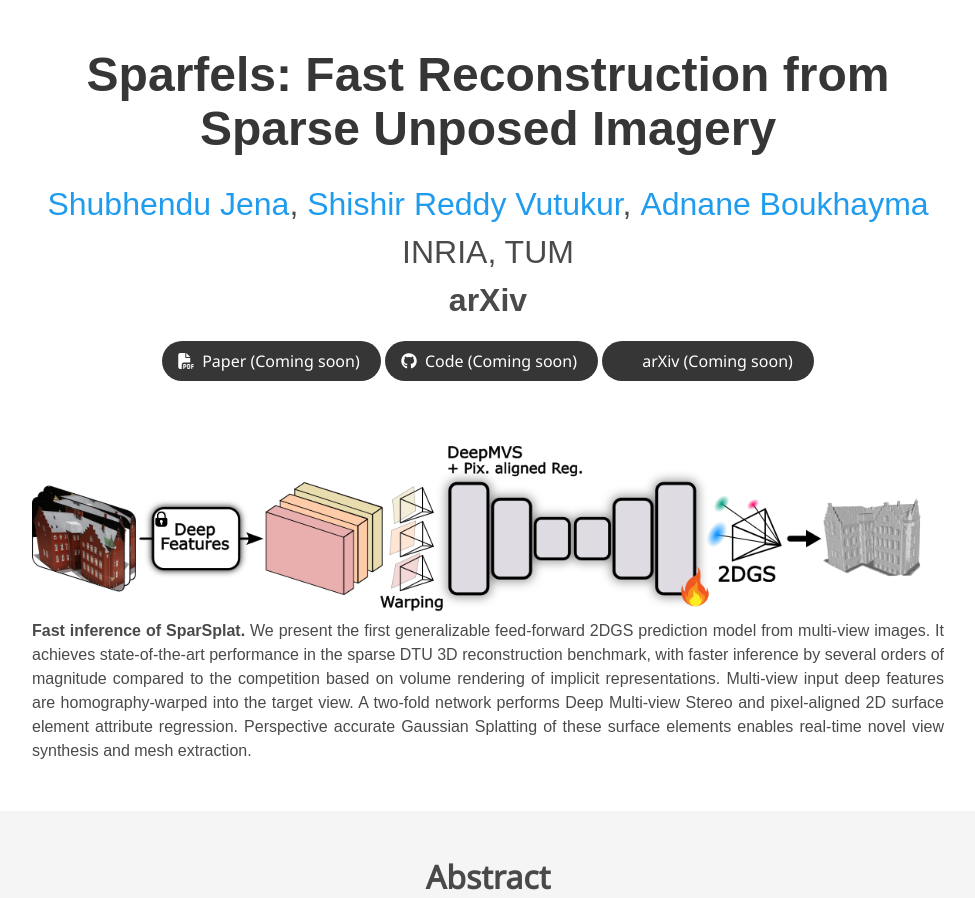
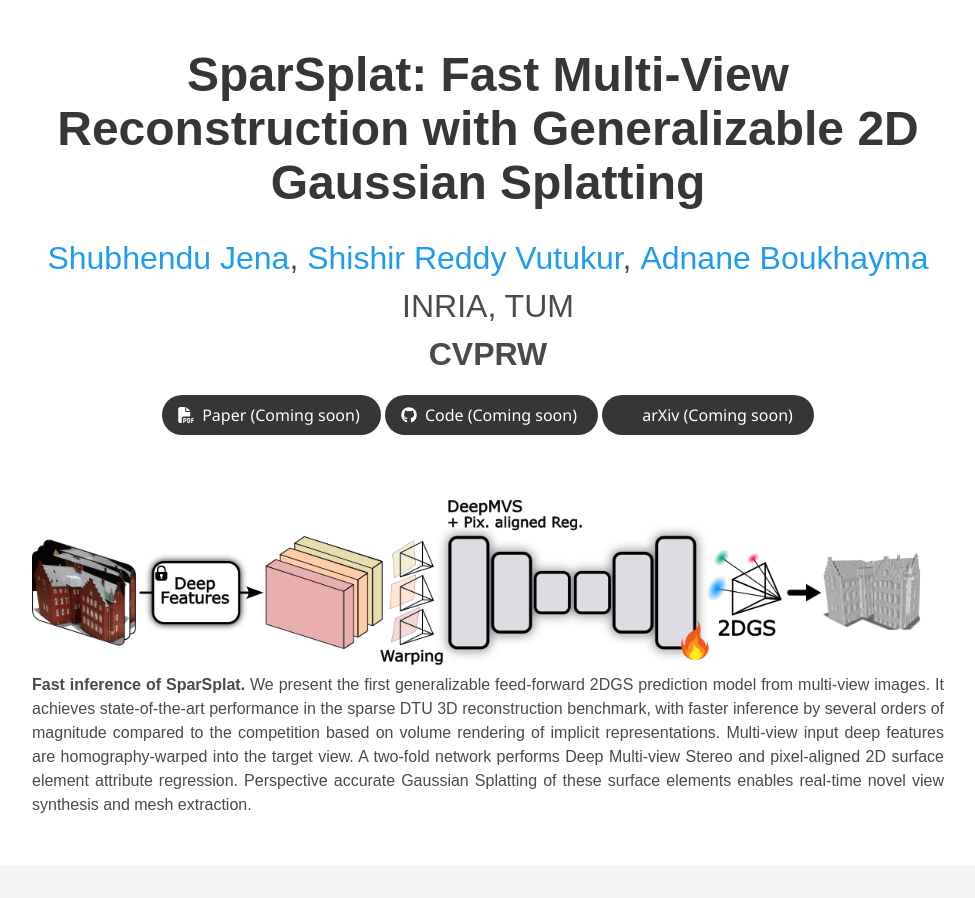
Before and after one commit to Shubhendu-Jena/SparSplat, a plain HTML site: page index.html in a window 1280 px wide. Shown: the top 898 px of the page, without its empty margins (152-1127 px from the left). Drawn offline with nearby package versions, Linux system fonts and the light colour scheme; some icons are missing; a web font is replaced by a local one.

Commit message:
Update index.html

```diff
--- a/index.html
+++ b/index.html
@@ -24,7 +24,7 @@
   <meta name="viewport" content="width=device-width, initial-scale=1">
 
 
-  <title>GeoTransfer - Project Page</title>
+  <title>SparSplat - Project Page</title>
   <!-- <link rel="icon" type="image/x-icon" href="static/images/favicon.ico"> -->
   <link href="https://fonts.googleapis.com/css?family=Google+Sans|Noto+Sans|Castoro"
   rel="stylesheet">
@@ -52,7 +52,7 @@
       <div class="container is-max-desktop">
         <div class="columns is-centered">
           <div class="column has-text-centered">
-            <h1 class="title is-1 publication-title">Sparfels: Fast Reconstruction from Sparse Unposed Imagery</h1>
+            <h1 class="title is-1 publication-title">SparSplat: Fast Multi-View Reconstruction with Generalizable 2D Gaussian Splatting</h1>
             <div class="is-size-3 publication-authors">
               <!-- Paper authors -->
               <span class="author-block">
@@ -65,7 +65,7 @@
                   </div>
 
                   <div class="is-size-3 publication-authors">
-                    <span class="author-block">INRIA, TUM<br><b>arXiv</b></span>
+                    <span class="author-block">INRIA, TUM<br><b>CVPRW</b></span>
                     <!-- <span class="eql-cntrb"><small><br><sup>*</sup>Indicates Equal Contribution</small></span> -->
                   </div>
 
```
